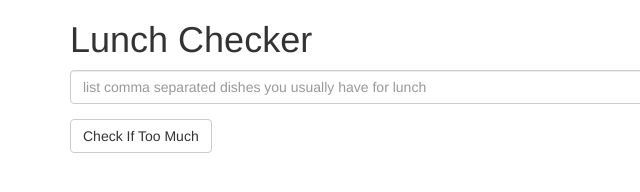
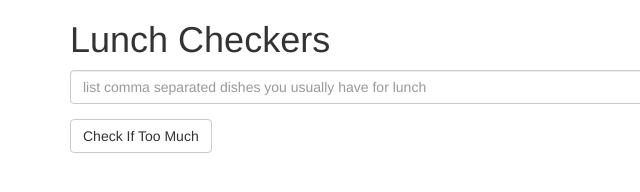
Before and after one commit to swarna28hope/module1, a plain HTML site: page index.html in a window 1280 px wide. Shown: the full height of the page, 0-640 px from the left. Drawn offline with nearby package versions, Linux system fonts and the light colour scheme.

Commit message:
modified

```diff
--- a/index.html
+++ b/index.html
@@ -17,7 +17,7 @@
 
 <body >
     <div class="container" ng-controller="LunchCheckController">
-        <h1>Lunch Checker</h1>
+        <h1>Lunch Checkers</h1>
         <div class="form-group">
             <input id="lunch-menu" type="text" placeholder="list comma separated dishes you usually have for lunch" class="form-control" ng-model="dishes">
         </div>
```
